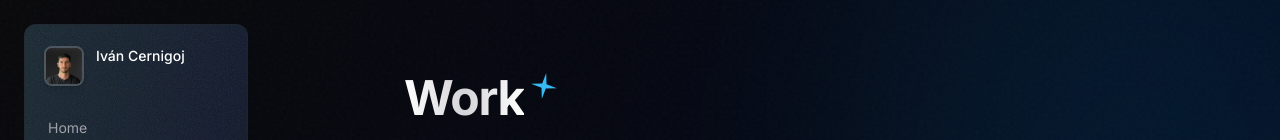
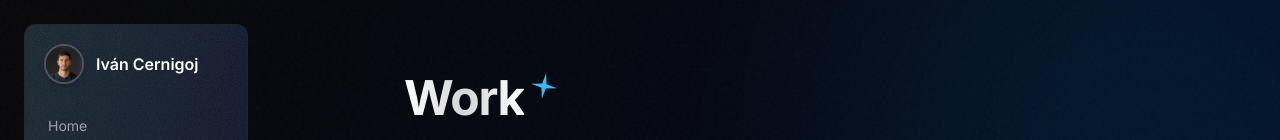
Before and after one commit to icernigoj/ivo-ar, a Next.js app: page /work in a window 1280 px wide. Shown: the top 140 px of the page. Built offline with nearby package versions, Linux system fonts and the light colour scheme.

Commit message:
Update sidebar: larger name, circular avatar

```diff
--- a/src/components/sidebar.tsx
+++ b/src/components/sidebar.tsx
@@ -40,16 +40,14 @@ export default function Sidebar() {
             {/* Profile section */}
             <div className="p-5 pb-4">
               <Link href="/" className="group block">
-                <div className="flex items-start gap-3">
-                  <Avatar className="size-10 border-2 border-white/50 dark:border-white/20 shadow-md rounded-lg shrink-0 mt-0.5">
+                <div className="flex items-center gap-3">
+                  <Avatar className="size-10 border-2 border-white/50 dark:border-white/20 shadow-md rounded-full shrink-0">
                     <AvatarImage alt={DATA.name} src={DATA.avatarUrl} />
-                    <AvatarFallback className="bg-zinc-200 dark:bg-zinc-800 text-zinc-700 dark:text-zinc-300 font-medium rounded-lg">
+                    <AvatarFallback className="bg-zinc-200 dark:bg-zinc-800 text-zinc-700 dark:text-zinc-300 font-medium rounded-full">
                       {DATA.initials}
                     </AvatarFallback>
                   </Avatar>
-                  <div className="min-w-0 py-0.5">
-                    <p className="font-medium text-sm text-zinc-900 dark:text-white">{DATA.name}</p>
-                  </div>
+                  <p className="font-semibold text-base text-zinc-900 dark:text-white">{DATA.name}</p>
                 </div>
               </Link>
             </div>
```
